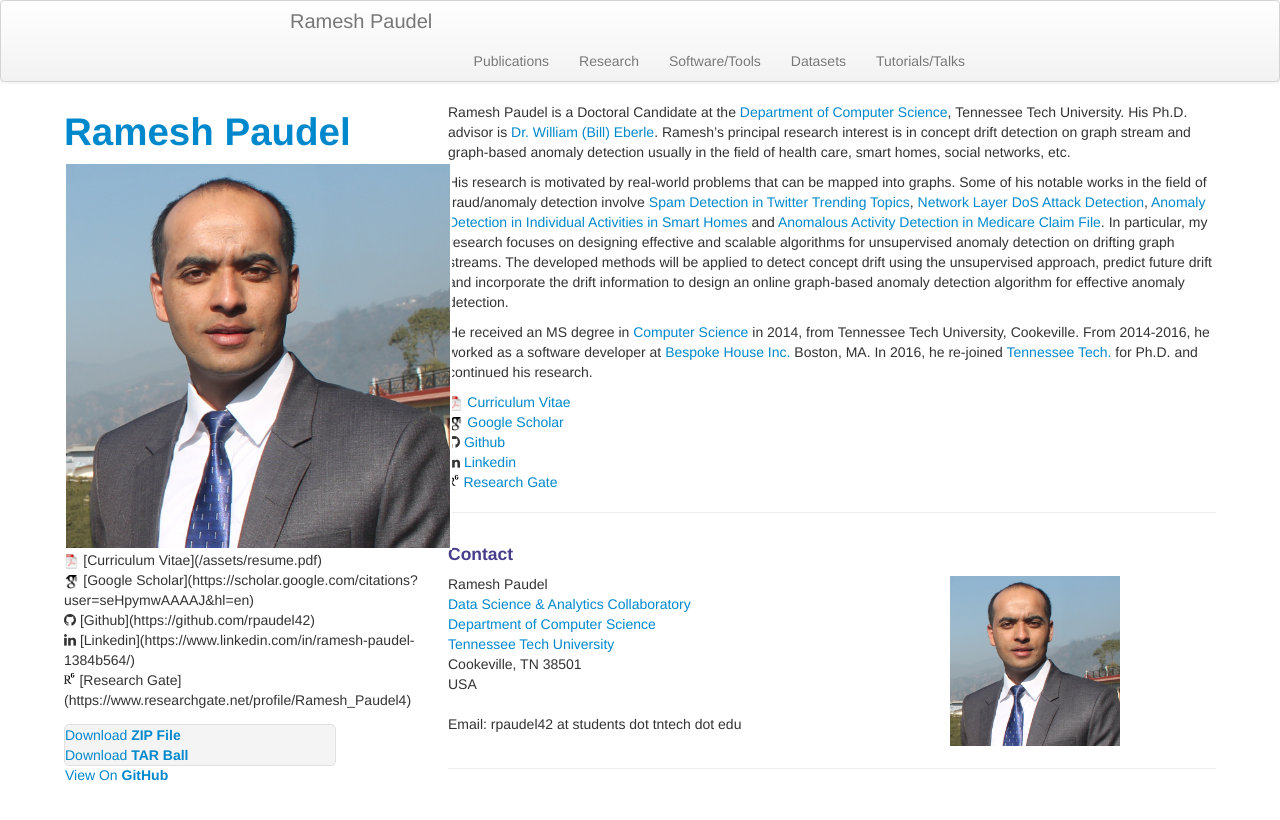
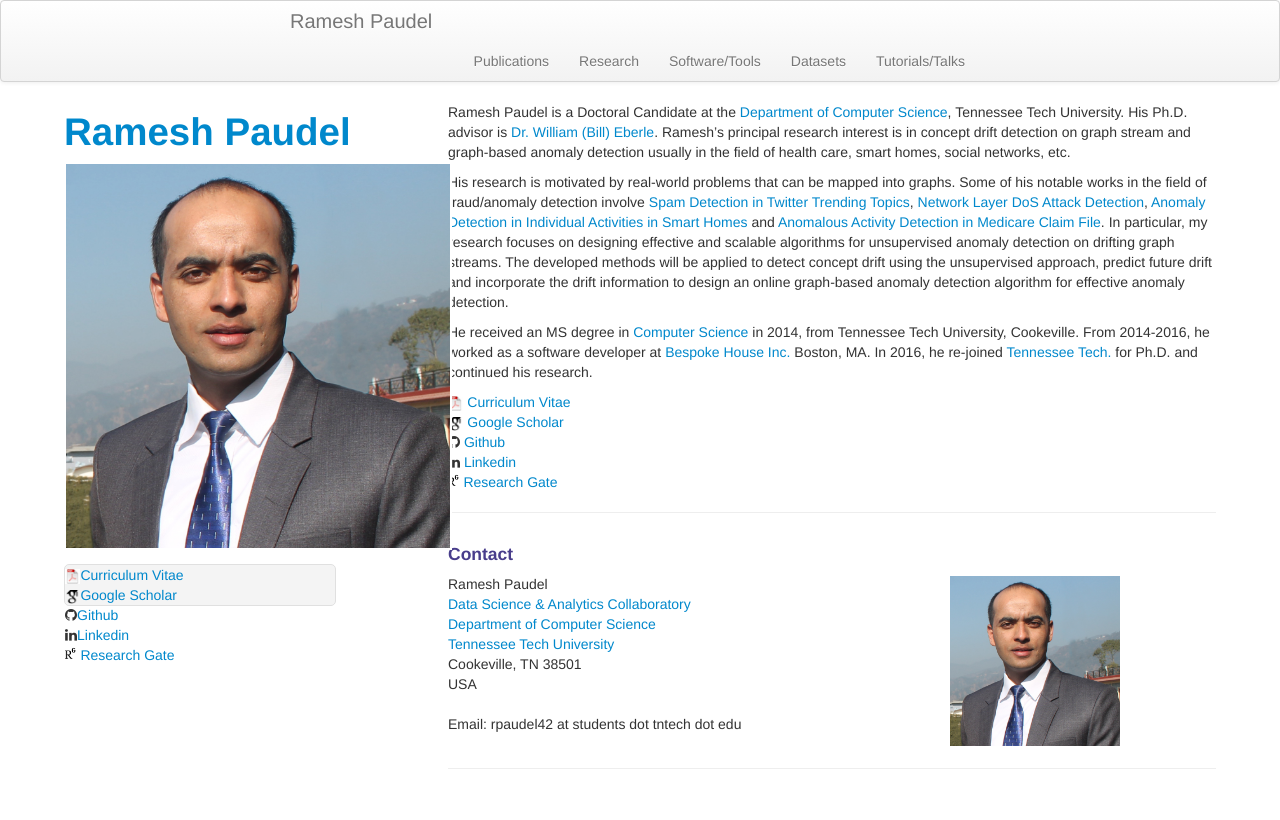
Before and after one commit to rpaudel42/rpaudel42.github.io, a Jekyll site: the page built from index.md, in a window 1280 px wide. Shown: the top 820 px of the page. Built offline with Jekyll 4.4.1, drawn with Linux system fonts in a browser that asks for light colours; nearby versions of some CDN libraries.

Commit message:
setting new home page

```diff
--- a/_includes/themes/twitter/default.html
+++ b/_includes/themes/twitter/default.html
@@ -53,23 +53,12 @@
         <img src="{{ BASE_PATH }}/assets/pics/profilepic.jpg"
              title="Ramesh Paudel" alt="Ramesh Paudel"/></a>
 
-
-      <!--<p>Minimal is a theme for GitHub Pages.</p>-->
-
-
-      <!--<p class="view"><a href="https://github.com/pages-themes/minimal">View the Project on GitHub <small>pages-themes/minimal</small></a></p>-->
-
-      <img src="assets/icons/pdf-icon.png" style="width:1.1em !important;"/> [Curriculum Vitae]({{ BASE_PATH }}/assets/resume.pdf)<br/>
-      <img src="assets/icons/ghat.png" style="width:1.1em !important;"/> [Google Scholar](https://scholar.google.com/citations?user=seHpymwAAAAJ&hl=en)<br/>
-      <i class="fa fa-github"></i> [Github](https://github.com/rpaudel42)<br/>
-      <i class="fa fa-linkedin"></i> [Linkedin](https://www.linkedin.com/in/ramesh-paudel-1384b564/)<br/>
-      <img src="assets/icons/rgate.png" style="width:1.1em !important; margin-top: -10px;">[Research Gate](https://www.researchgate.net/profile/Ramesh_Paudel4)
-
       <ul class="downloads">
-        <li><a href="https://github.com/pages-themes/minimal/zipball/master">Download <strong>ZIP File</strong></a></li>
-        <li><a href="https://github.com/pages-themes/minimal/tarball/master">Download <strong>TAR Ball</strong></a></li>
-        <li><a href="https://github.com/pages-themes/minimal">View On <strong>GitHub</strong></a></li>
-
+        <li><img src="assets/icons/pdf-icon.png" style="width:1.1em !important;"/><a href="{{ BASE_PATH }}/assets/resume.pdf">Curriculum Vitae</a></li>
+        <li><img src="assets/icons/ghat.png" style="width:1.1em !important;"/><a href="https://scholar.google.com/citations?user=seHpymwAAAAJ&hl=en">Google Scholar</a></li>
+        <li> <i class="fa fa-github"></i><a href="https://github.com/rpaudel42">Github</a></li>
+        <li> <i class="fa fa-linkedin"></i><a href="https://www.linkedin.com/in/ramesh-paudel-1384b564/">Linkedin</a></li>
+        <li> <img src="assets/icons/rgate.png" style="width:1.1em !important; margin-top: -10px;"><a href="https://www.researchgate.net/profile/Ramesh_Paudel4">Research Gate</a></li>
       </ul>
 
     </header>
```
